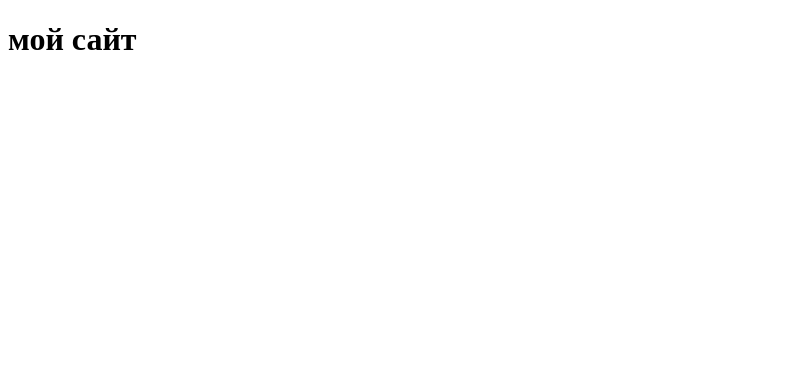
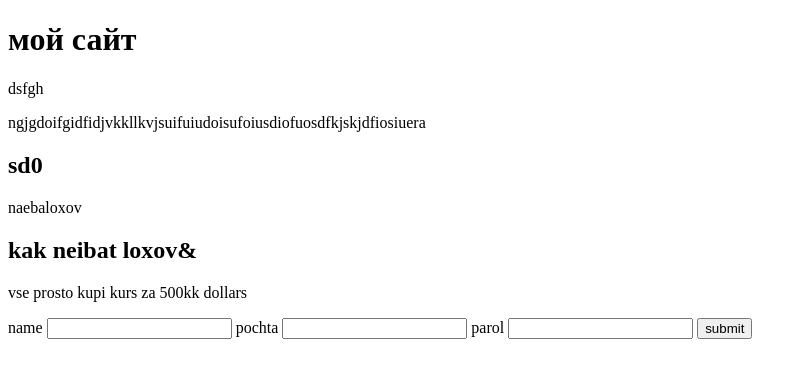
Before and after one commit to tus4ed/-zero, a plain HTML site: page index.html in a window 1280 px wide. Shown: the whole page, without its empty margins (0-807 px from the left). Drawn offline with Linux system fonts and the light colour scheme.

Commit message:
Update index.html

```diff
--- a/index.html
+++ b/index.html
@@ -7,5 +7,31 @@
 </head>
 <body>
     <h1>мой сайт</h1>
+    <main id = "p">
+        <div id ='content'>
+            <p>dsfgh</p>
+            <p>ngjgdoifgidfidjvkkllkvjsuifuiudoisufoiusdiofuosdfkjskjdfiosiuera</p>
+        </div>
+        <section>
+            <h2>sd0</h2>
+            <p>naebaloxov</p>
+        </section>
+        <article>
+            <h2>kak neibat loxov&</h2>
+            <p>vse prosto kupi kurs za 500kk dollars</p>
+
+        </article>
+        <form id = 'i'>
+            <label for='nameInput'>name</label>
+            <input type="text" id="nameInput" name="name" required>
+            <label for='nameInput'>pochta</label>
+            <input type="email" id="pInput" name="name" required>
+            <label for='nameInput'>parol</label>
+            <input type="text" id="parolInput" name="name" required>
+            <button type = 'submit'>submit</button>
+
+        </form>
+
+        </main>
 </body>
 </html>
```
